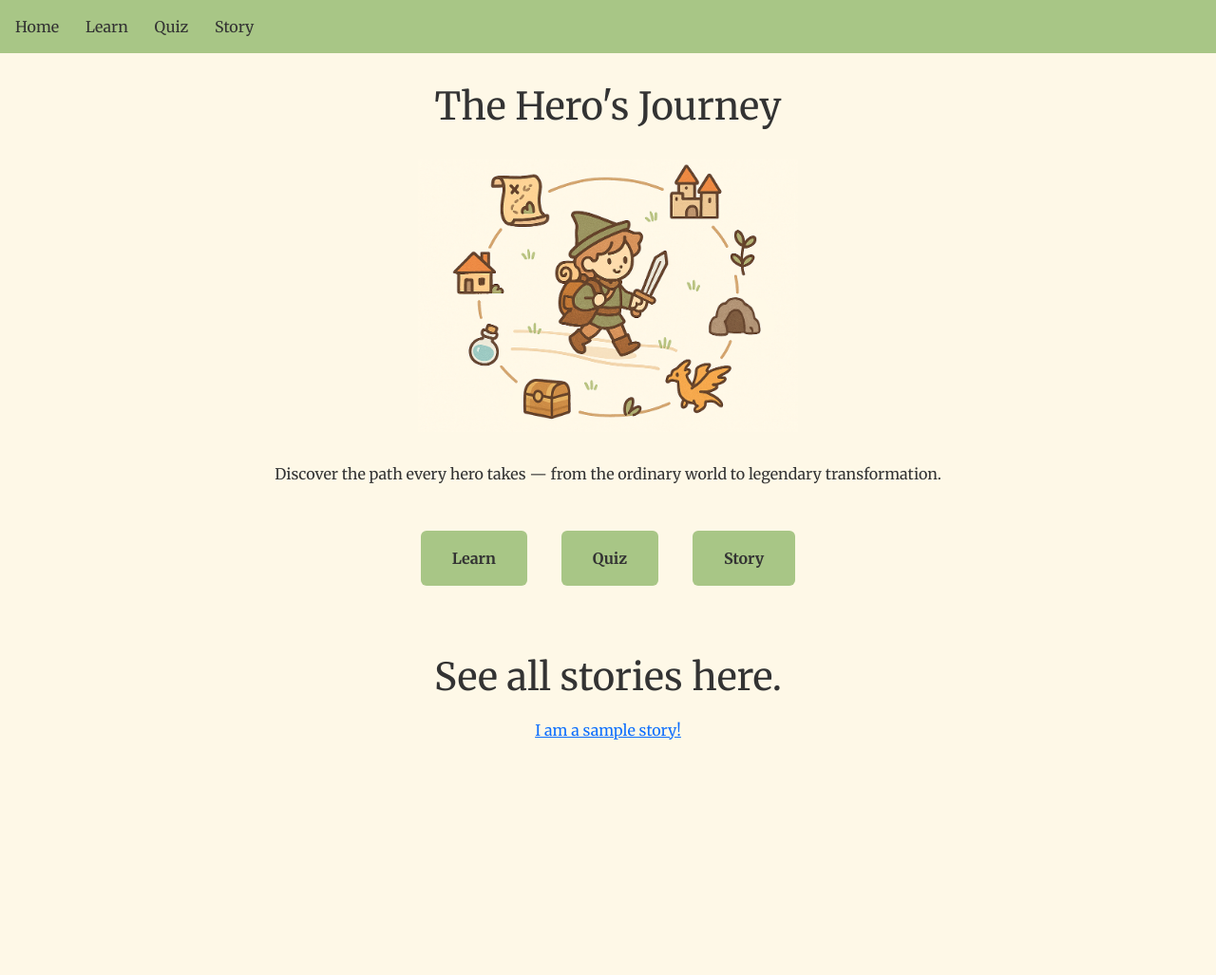
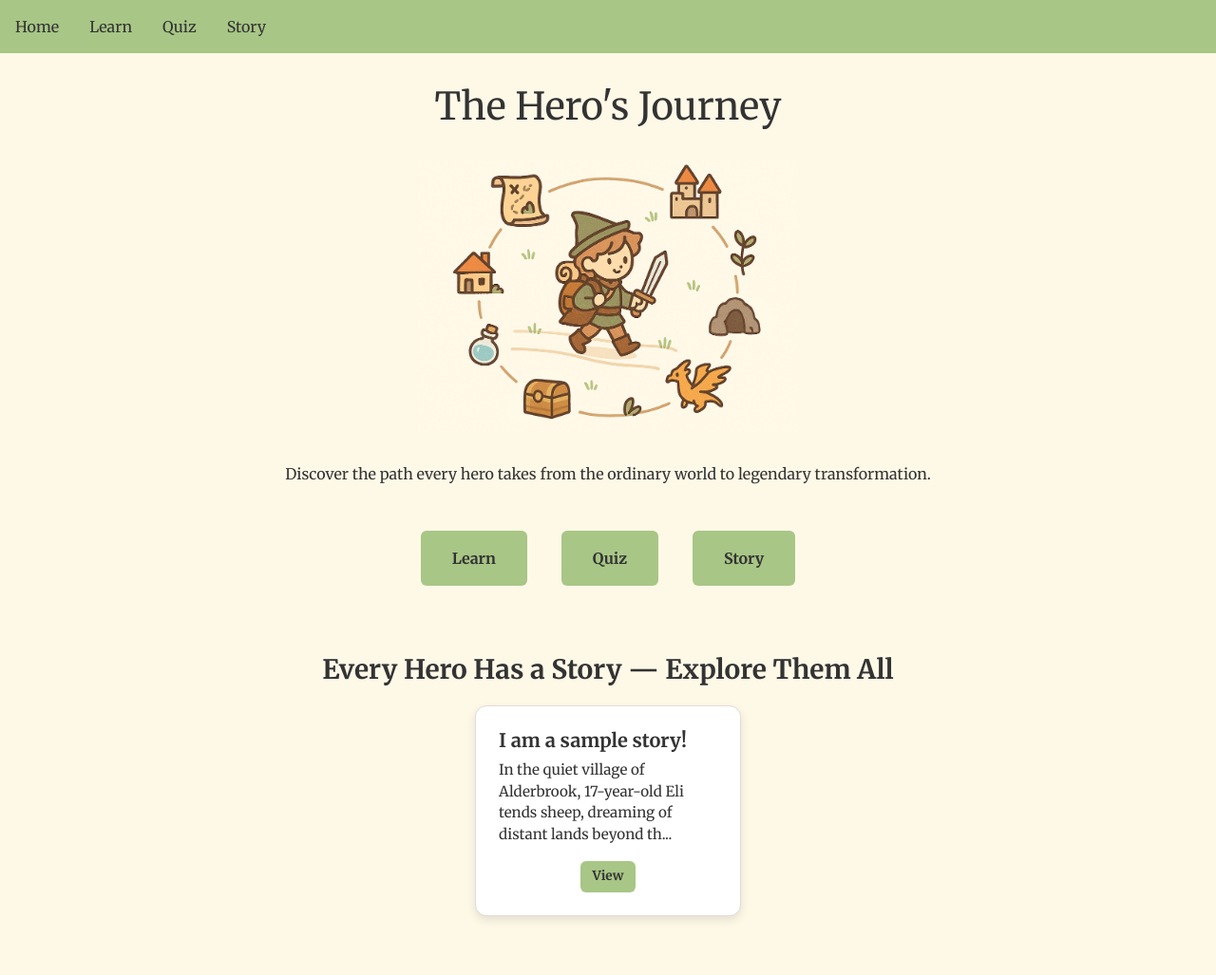
Before and after one commit to he-larious/heros-journey, a Flask app: page / in a window 1280 px wide. Shown: the whole page at 95% size. Before the commit the page ends 779 px from the top, so only its background shows below. Run offline with Flask 3, Linux system fonts and the light colour scheme.

Commit message:
updated design for sample stories on homepage

```diff
--- a/static/css/base.css
+++ b/static/css/base.css
@@ -18,9 +18,14 @@ nav {
     padding: 1rem;
 }
 
+.nav-container {
+    display: flex;
+    gap: 2rem; /* adjust this value as needed */
+    align-items: center;
+}
+
 .nav-container a {
     color: var(--dark-gray-color);
-    margin-right: 1.5rem;
     text-decoration: none;
 }
 
--- a/static/css/home.css
+++ b/static/css/home.css
@@ -14,8 +14,60 @@
     margin: 2rem auto;
 }
 
+.quiz-container h3 {
+    font-weight: bold;
+}
+
 .story-container {
+    display: flex;
+    flex-wrap: wrap;
     justify-content: center;
+    gap: 1.5rem;
     margin-top: 20px;
     margin-bottom: 30px;
 }
+
+.story-card {
+    background-color: #ffffff;
+    border: 1px solid #ddd;
+    border-radius: 12px;
+    box-shadow: 0 4px 10px rgba(0, 0, 0, 0.1);
+    padding: 1.5rem;
+    width: 280px;
+    text-align: left;
+    transition: transform 0.2s ease;
+}
+
+.story-card:hover {
+    transform: translateY(-5px);
+}
+
+.story-card h3 {
+    margin-top: 0;
+    font-size: 1.25rem;
+}
+
+.story-card p {
+    font-size: 0.95rem;
+    color: var(--dark-gray-color)
+}
+
+.story-buttons {
+    display: flex;
+    justify-content: center;
+    margin-top: 1rem;
+}
+
+.btn-small {
+    padding: 0.4rem 0.8rem;
+    background-color: var(--accent-color);
+    color: var(--dark-gray-color);
+    border-radius: 6px;
+    font-size: 0.85rem;
+    font-weight: bold;
+    text-decoration: none;
+}
+
+.btn-small:hover {
+    background-color: #8FB76B;
+}
--- a/static/js/create.js
+++ b/static/js/create.js
@@ -153,14 +153,17 @@ function clearForm() {
 
 function populate() {
     $("#story_container").empty();
-    Object.keys(stories).forEach(id => {
-        let story = stories[id];
-        let storied = $(`
-            <div>
-                <a href="/view/${id}" class="d-block">${story.name}</a>
+    Object.entries(stories).forEach(([id, story]) => {
+        const storyCard = $(`
+            <div class="story-card">
+                <h3>${story.name}</h3>
+                <p>${story.stage_1.slice(0, 100)}...</p>
+                <div class="story-buttons">
+                    <a href="/view/${id}" class="btn-small">View</a>
+                </div>
             </div>
         `);
-        storied.prependTo("#story_container");
+        $("#story_container").append(storyCard);
     });
 }
 
--- a/templates/home.html
+++ b/templates/home.html
@@ -13,7 +13,7 @@
 <div class="home-container">
     <h1>The Hero's Journey</h1>
     <img src="{{ url_for('static', filename='img/hero-journey-graphic.png') }}" alt="The Hero's Journey Graphic" class="hero-img">
-    <p>Discover the path every hero takes — from the ordinary world to legendary transformation.</p>
+    <p>Discover the path every hero takes from the ordinary world to legendary transformation.</p>
 
     <div class="button-group">
         <a class="btn" href="{{ url_for('learn') }}">Learn</a>
@@ -22,7 +22,7 @@
     </div>
     <br><br><br>
     <div class="quiz-container">
-        <h1>See all stories here.</h1>
+        <h3>Every Hero Has a Story — Explore Them All</h3>
         <div id="story_container" class="story-container"></div>
     </div>
 </div>
```
